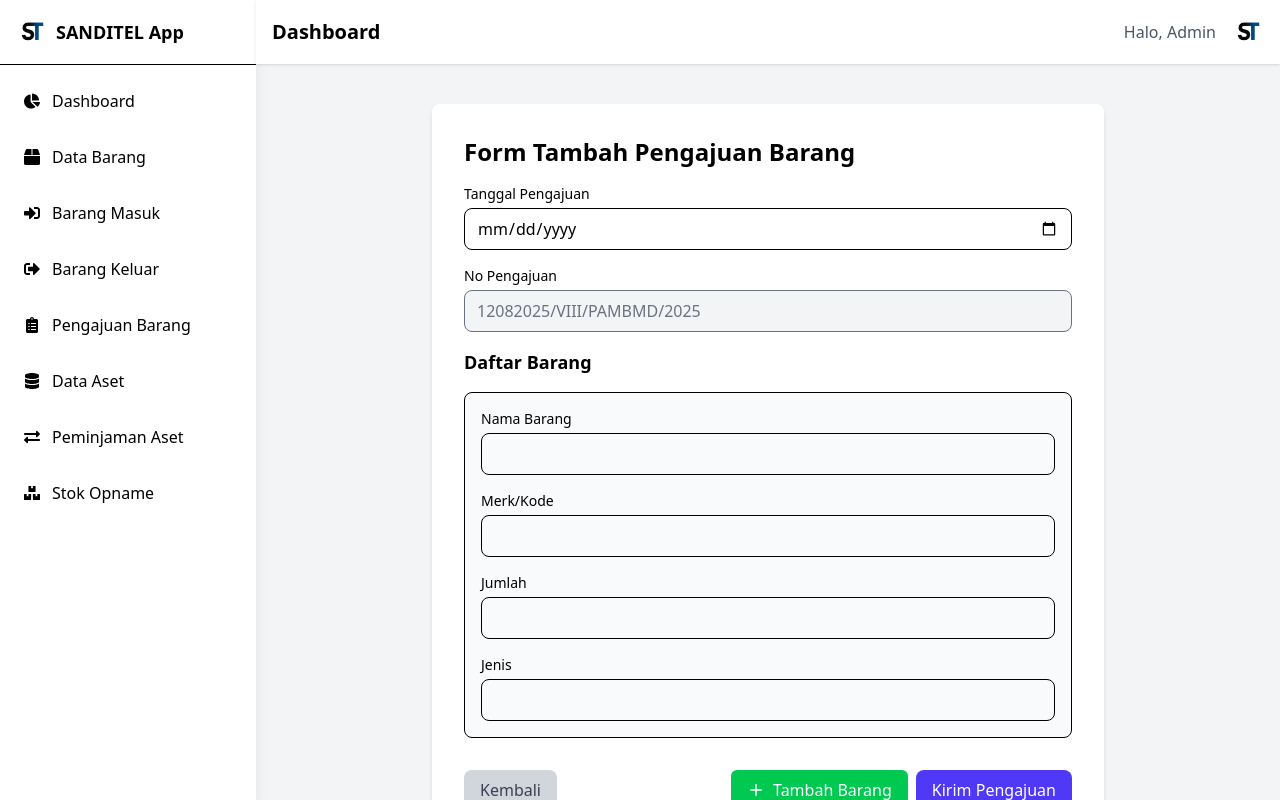
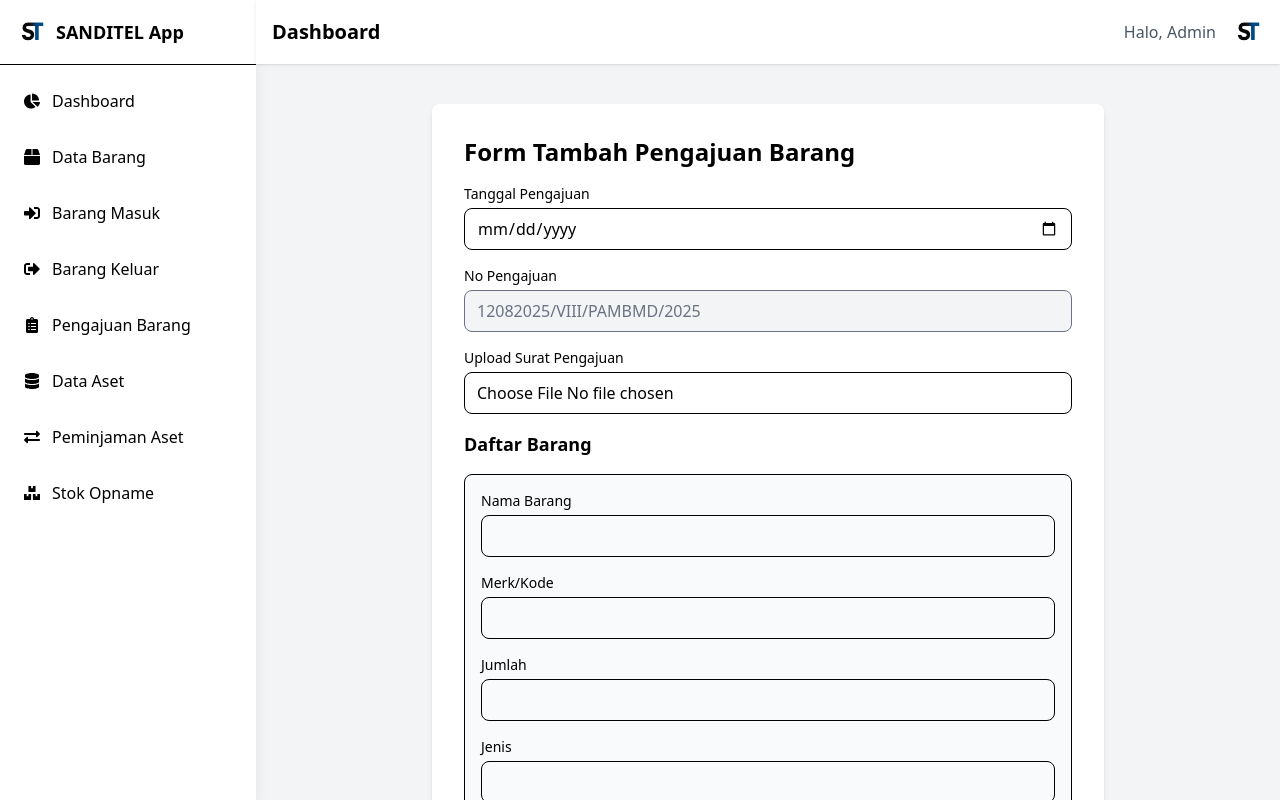
Before and after one commit to fikriaputra/Website-Sanditel, a React (Vite) app: page /add-pengajuan-barang in a window 1280 px wide. Built offline with nearby package versions, Linux system fonts and the light colour scheme.

Commit message:
update revisi ke 5

```diff
--- a/src/components/DataBarang/FormDataBarang.jsx
+++ b/src/components/DataBarang/FormDataBarang.jsx
@@ -151,7 +151,7 @@ export default function FormDataBarang({ onSubmit, onCancel, initialData, hideRe
             type="submit"
              className="w-full sm:w-auto px-4 py-2 bg-indigo-600 text-white rounded-lg hover:bg-indigo-700 transition"
           >
-            Kirim
+            Simpan
           </button>
         </div>
       </div>
--- a/src/components/PengajuanBarang/FormPengajuanBarang.jsx
+++ b/src/components/PengajuanBarang/FormPengajuanBarang.jsx
@@ -7,6 +7,7 @@ export default function FormPengajuanBarang({ onSubmit, onCancel }) {
     tanggalPengajuan: "",
     noPengajuan: "12082025/VIII/PAMBMD/2025",
     barang: [{ namaBarang: "", merkKode: "", jumlah: "", jenis: "" }],
+    suratPengajuan: null, // ⬅️ tambahkan di sini
   });
 
   const handleBarangChange = (index, e) => {
@@ -32,19 +33,35 @@ export default function FormPengajuanBarang({ onSubmit, onCancel }) {
   };
 
   const handleChange = (e) => {
-    const { name, value } = e.target;
-    setFormData((prev) => ({ ...prev, [name]: value }));
+    const { name, value, files } = e.target;
+
+    if (name === "suratPengajuan") {
+      setFormData((prev) => ({ ...prev, suratPengajuan: files[0] })); // ambil file pertama
+    } else {
+      setFormData((prev) => ({ ...prev, [name]: value }));
+    }
   };
 
   const handleSubmit = (e) => {
     e.preventDefault();
-    onSubmit(formData);
+
+    // kalau perlu upload via FormData ke API
+    const payload = new FormData();
+    payload.append("tanggalPengajuan", formData.tanggalPengajuan);
+    payload.append("noPengajuan", formData.noPengajuan);
+    payload.append("barang", JSON.stringify(formData.barang));
+    if (formData.suratPengajuan) {
+      payload.append("suratPengajuan", formData.suratPengajuan);
+    }
+
+    onSubmit(payload);
   };
 
   return (
     <form
       onSubmit={handleSubmit}
       className="bg-white p-6 sm:p-8 rounded-lg shadow-md w-full max-w-2xl mx-auto space-y-4"
+      encType="multipart/form-data" // ⬅️ wajib untuk file upload
     >
       <h2 className="text-xl sm:text-2xl font-bold">
         Form Tambah Pengajuan Barang
@@ -77,6 +94,25 @@ export default function FormPengajuanBarang({ onSubmit, onCancel }) {
             className="w-full border rounded-lg px-3 py-2 bg-gray-100 text-gray-500"
           />
         </div>
+      </div>
+
+      {/* Upload Surat Pengajuan */}
+      <div>
+        <label className="block text-sm font-medium mb-1">
+          Upload Surat Pengajuan
+        </label>
+        <input
+          type="file"
+          name="suratPengajuan"
+          accept=".pdf,.doc,.docx,.jpg,.jpeg,.png"
+          onChange={handleChange}
+          className="w-full border rounded-lg px-3 py-2"
+        />
+        {formData.suratPengajuan && (
+          <p className="text-sm text-gray-600 mt-1">
+            File terpilih: <span className="font-medium">{formData.suratPengajuan.name}</span>
+          </p>
+        )}
       </div>
 
       {/* Daftar Barang */}
```
